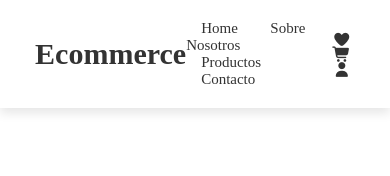
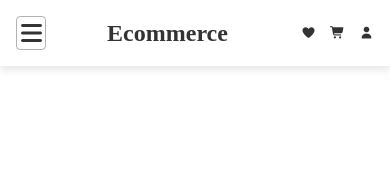
Before and after one commit to JoseARCH/ecommerce, a plain HTML site: page index.html in a window 390 px wide. Drawn offline with Linux system fonts and the light colour scheme.

Commit message:
feat: add responsive styles to header for multiple screen sizes

```diff
--- a/index.html
+++ b/index.html
@@ -12,6 +12,9 @@
 <body>
     <!-- HEADER SECTION -->
     <header>
+        <!-- toggler for responsive -->
+        <input type="checkbox" id="toggler">
+        <label for="toggler" class="fas fa-bars"></label>
         <!-- tilte -->
         <a href="index.html" class="logo"> <h1>Ecommerce</h1> </a>
         <!-- first list nav -->
@@ -27,9 +30,6 @@
             <a href="cart.html" class="fas fa-shopping-cart"></a>
             <a href="login.html" class="fas fa-user"></a>
         </ul>
-        <!-- toggler for responsive -->
-        <input type="checkbox" id="toggler">
-        <label for="toggler" class="fas fa-bars"></label>
     </header>
 
     <!-- MAIN SECTION -->
--- a/style.css
+++ b/style.css
@@ -77,3 +77,50 @@ header .fa-bars {
     border: .1rem solid rgba(0, 0, 0, .3);
     display: none;
 }
+
+/*---- MEDIA QUERIES ----*/
+@media (max-width: 991px)
+{
+    html {
+        font-size: 55%;
+    }
+
+    header {
+        padding: 2rem;
+    }
+}
+
+@media (max-width: 768px)
+{
+    /*---- HEADER SECTION ----*/
+    header .fa-bars{
+        display: block;
+    }
+
+    header .navbar {
+        position: absolute;
+        top: 100%; left: 0; right: 0;
+        background: #eee;
+        border: .1rem solid rgba(0, 0, 0, .1);
+        clip-path: polygon(0 0, 100% 0, 100% 0, 0 0);
+    }
+
+    header #toggler:checked ~ .navbar {
+        clip-path: polygon(0 0, 100% 0, 100% 100%, 0 100%);
+    }
+
+    header .navbar a {
+        margin: 1.5rem;
+        padding: 1.5rem;
+        background: #fff;
+        border: .1rem solid rgba(0, 0, 0, .1);
+        display: block;
+    }
+}
+
+@media (max-width: 450px)
+{
+    html {
+        font-size: 50%;
+    }
+}
```
